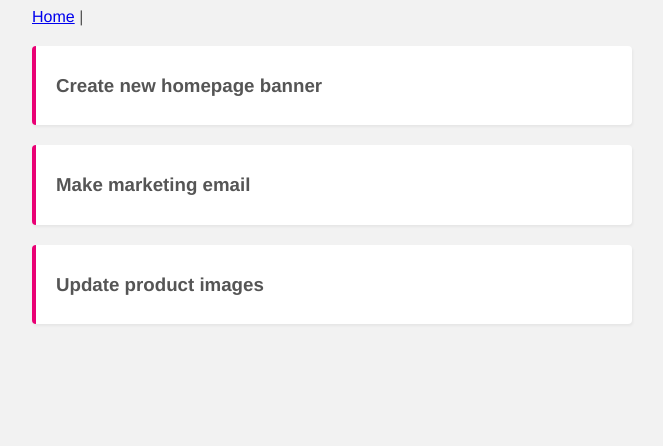
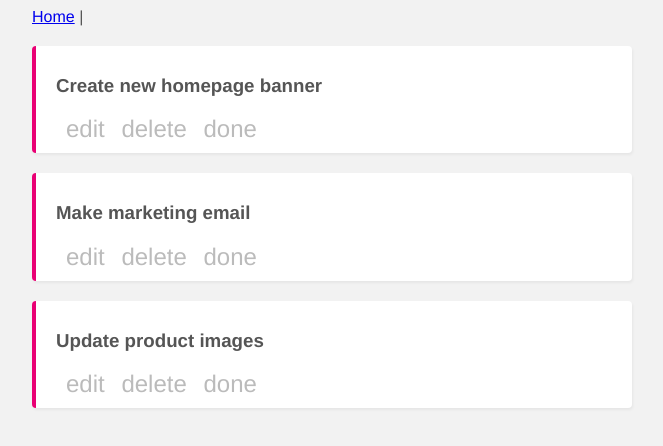
Before and after one commit to Molina-Q/vue-project-planner, a Vue app: page / in a window 1280 px wide. Shown: the top 446 px of the page, without its empty margins (308-971 px from the left). Built offline with nearby package versions, Linux system fonts and the light colour scheme; data requests are answered from the project's data file.

Commit message:
chore: Refactor SingleProject component for improved readability and functionality

```diff
--- a/src/components/SingleProject.vue
+++ b/src/components/SingleProject.vue
@@ -2,6 +2,12 @@
   <div class="project">
     <div class="actions" @click="toggleDetails">
       <h3>{{ project.title }}</h3>
+    </div>
+
+    <div class="icons">
+      <span class="material-icons"> edit </span>
+      <span class="material-icons"> delete </span>
+      <span class="material-icons"> done </span>
     </div>
 
     <div v-show="showDetails" class="details">
@@ -12,18 +18,18 @@
 
 <script>
 export default {
-    props: ['project'],
+  props: ["project"],
   data() {
     return {
-            showDetails: false
-        }
+      showDetails: false,
+    };
   },
   methods: {
     toggleDetails() {
       this.showDetails = !this.showDetails;
-        }
-    }
-}
+    },
+  },
+};
 </script>
 
 <style>
@@ -38,4 +44,21 @@
 h3 {
   cursor: pointer;
 }
+
+.action {
+    display: flex;
+    justify-content: space-between;
+    align-items: center;
+}
+
+.material-icons {
+    font-size: 24px;
+    margin-left: 10px;
+    color: #bbb;
+    cursor: pointer;
+}
+
+.material-icons:hover {
+    color: #777;
+}
 </style>
```
Lines whose indentation alone changed are shown as unchanged.
